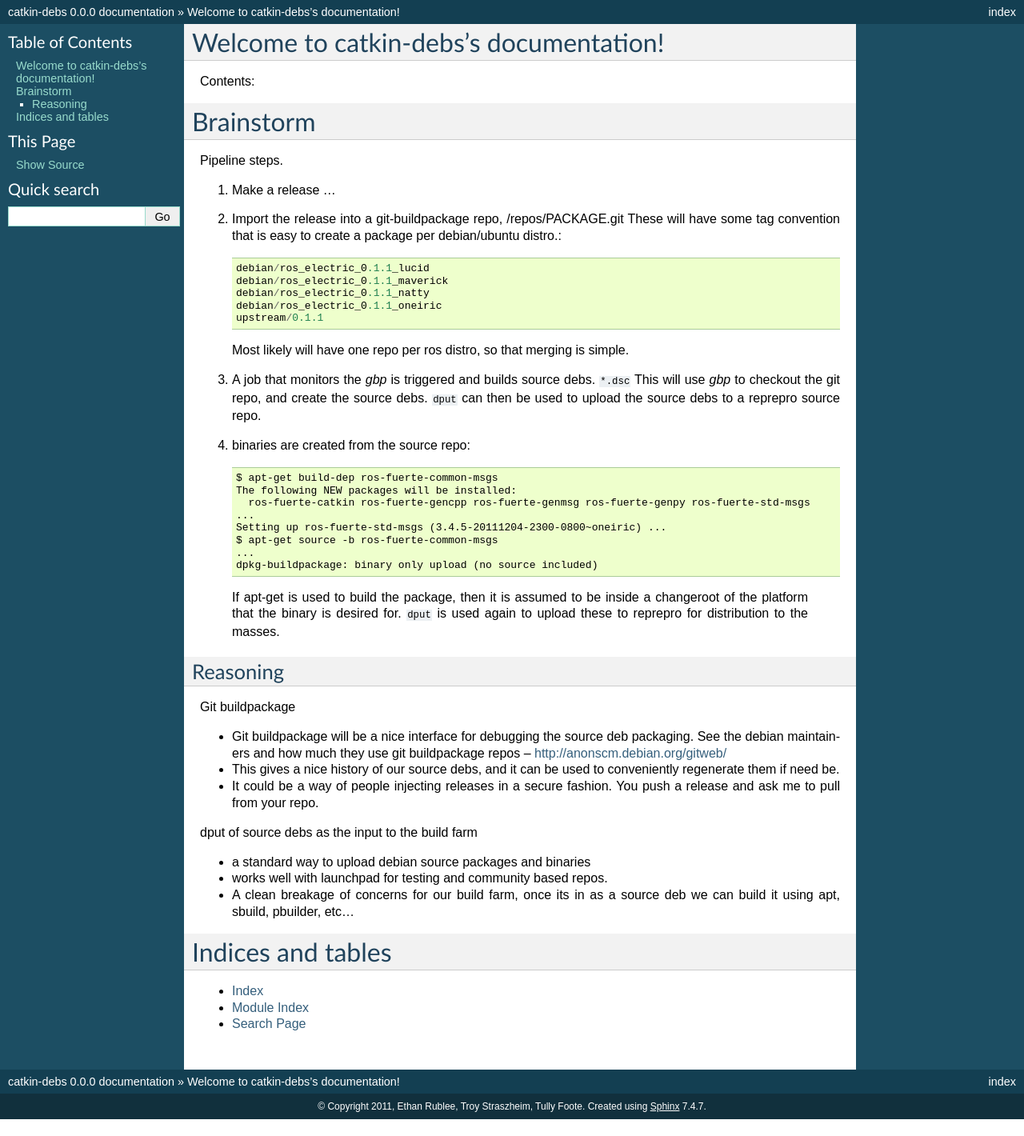
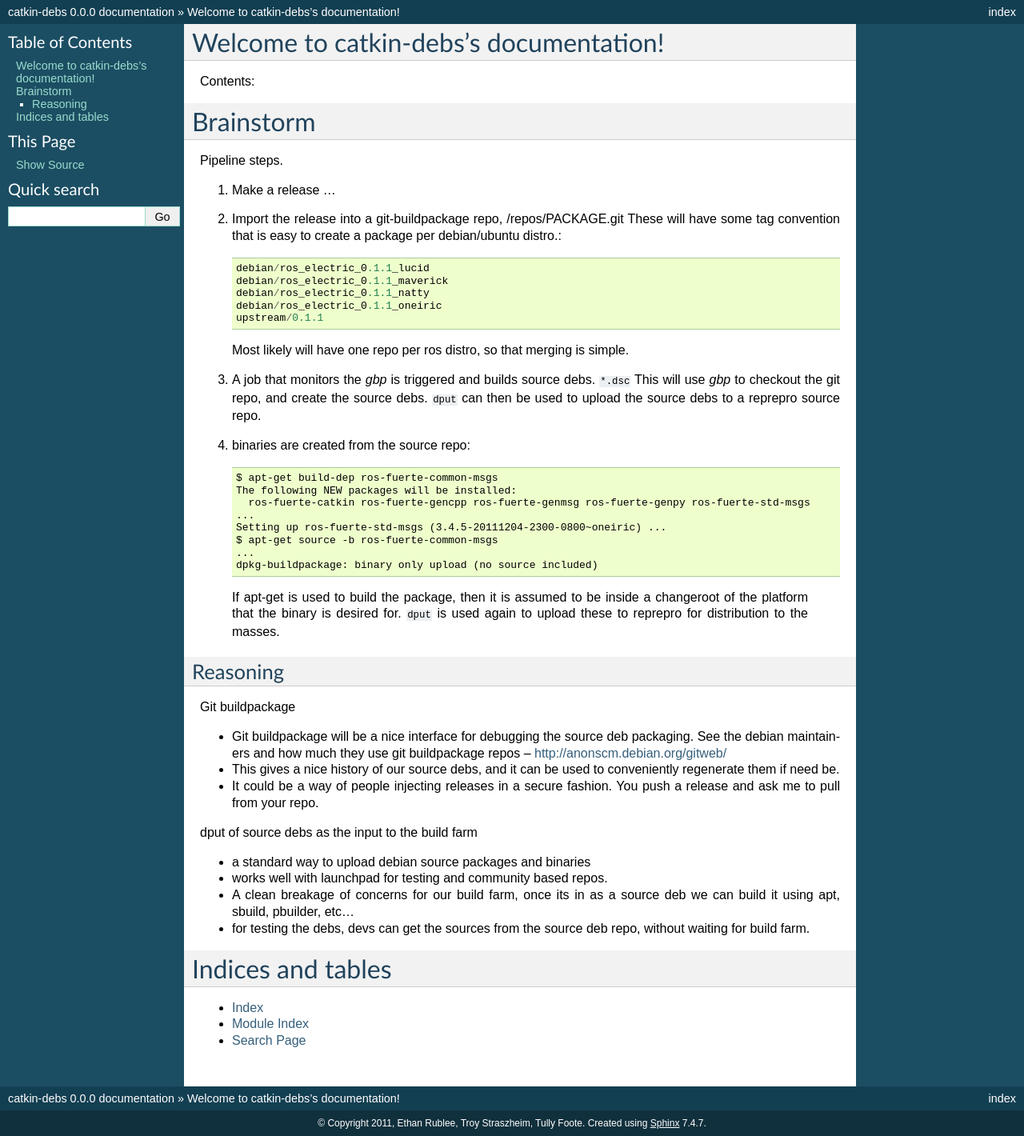
Before and after one commit to ros-infrastructure/buildfarm, a Sphinx documentation site: the page built from doc/source/index.rst, in a window 1280 px wide. Shown: the whole page at 80% size. Built offline with Sphinx 7.4.7, drawn with Linux system fonts in a browser that asks for light colours; before the commit the page ends 1399 px from its top, so only the background shows below that.

Commit message:
bullet point.

```diff
--- a/doc/source/index.rst
+++ b/doc/source/index.rst
@@ -68,6 +68,8 @@
 * works well with launchpad for testing and community based repos.
 * A clean breakage of concerns for our build farm, once its in as a source deb we can build it
   using apt, sbuild, pbuilder, etc...
+* for testing the debs, devs can get the sources from the source deb repo, without waiting for
+  build farm.
 
 
 Indices and tables
```
